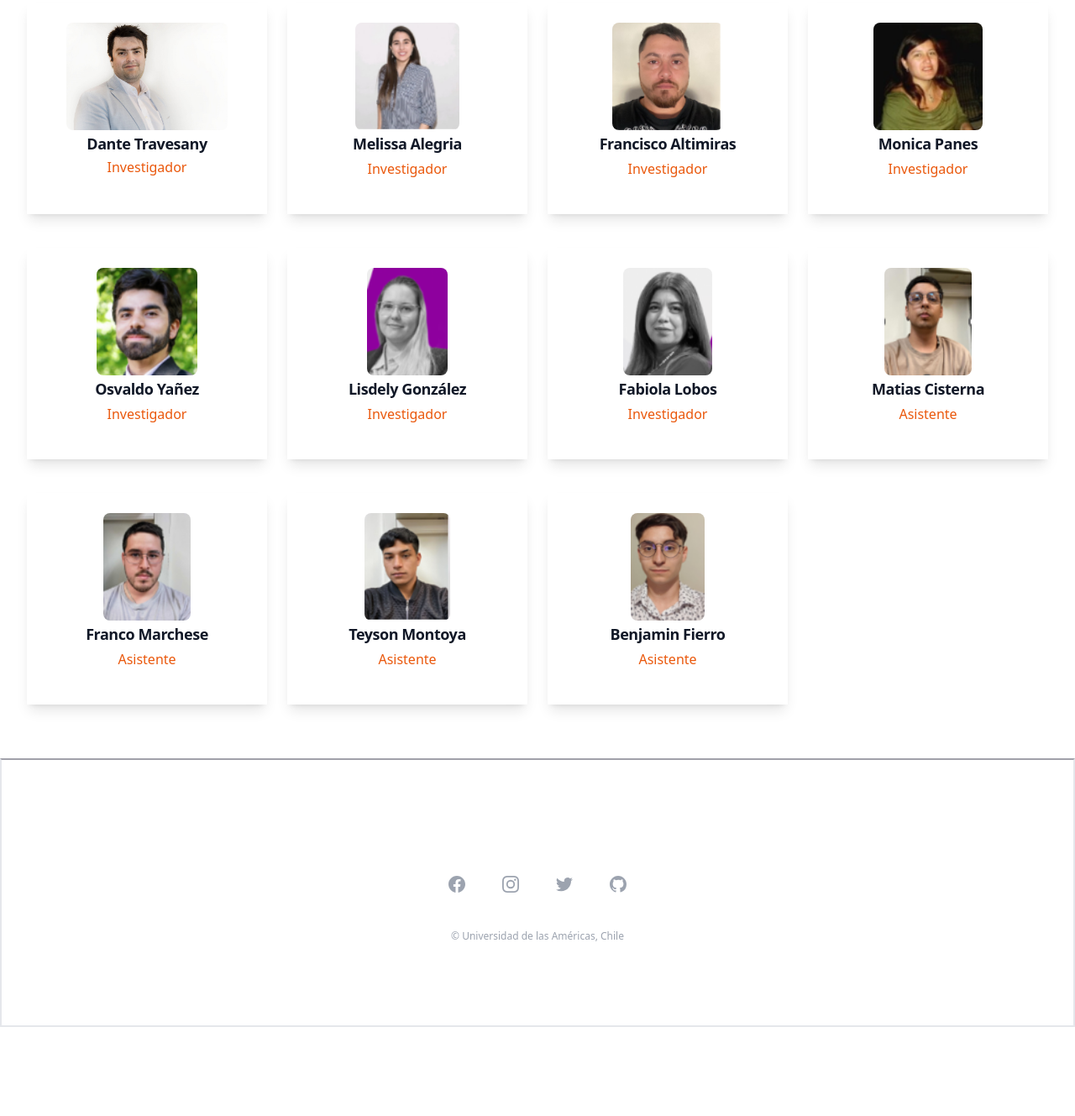
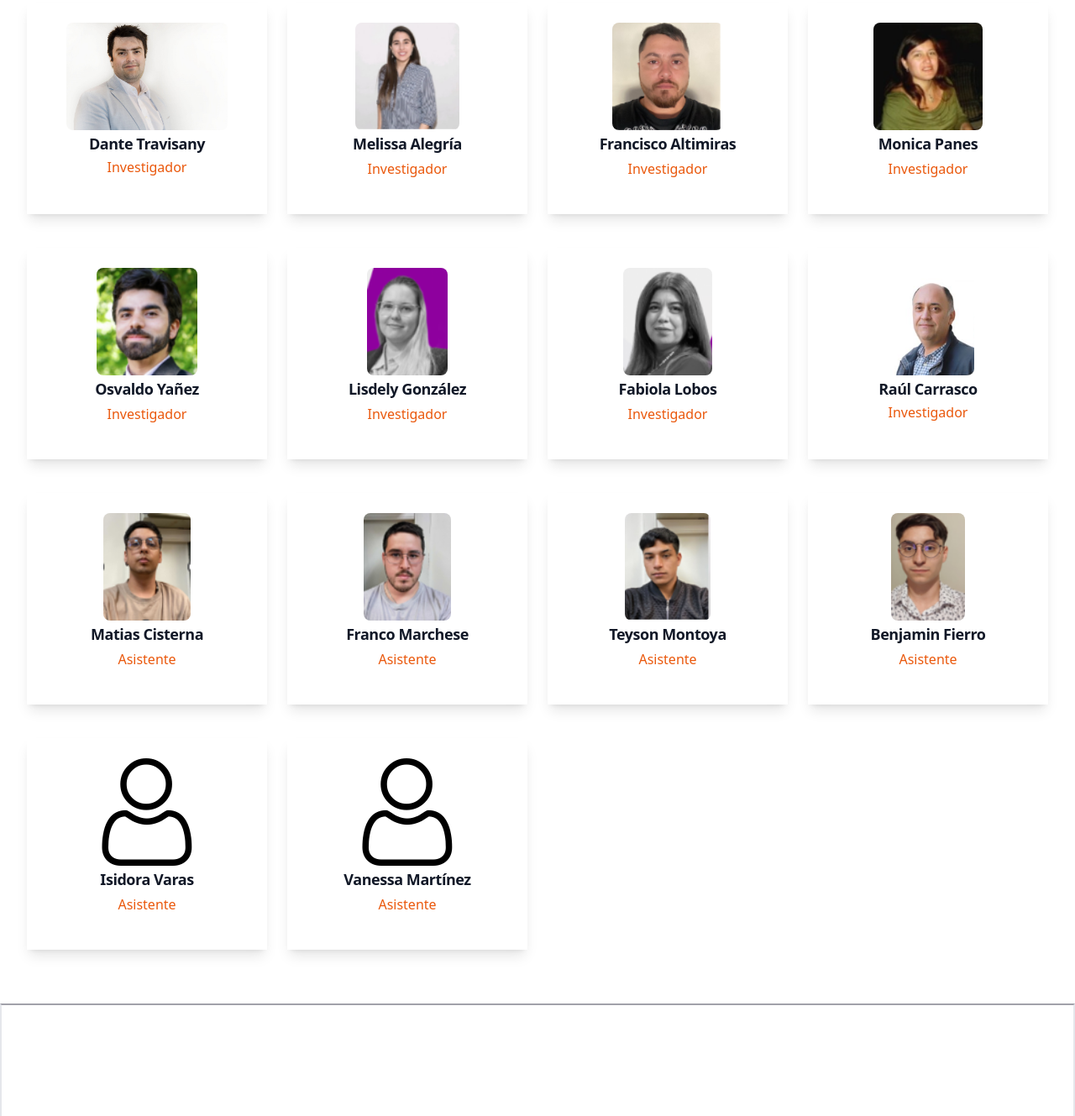
Before and after one commit to Franco-Marchese/nids-static, a website: page src/templates/team.html in a window 1280 px wide. Shown: the part 349-1678 px from the top of the page at 84% size. Before the commit the page ends 1572 px from the top, so only its background shows below. Drawn offline with Linux system fonts and the light colour scheme.

Commit message:
fix: algunos nombre corregidos y agregados miembros faltantes

```diff
--- a/src/templates/team.html
+++ b/src/templates/team.html
@@ -52,7 +52,7 @@
                 <img class="h-32 object-contain rounded-lg" src="./img/investigadores/inv dante.jpg" alt="">
               </div>
               <div class="text-center ">
-                <a href="htmls/investigadores.html/dante.html" target=blank_ class="text-lg font-semibold leading-8 tracking-tight text-gray-900 hover:text-orange-600">Dante Travesany<span aria-hidden="true"></span></a>
+                <a href="htmls/investigadores.html/dante.html" target=blank_ class="text-lg font-semibold leading-8 tracking-tight text-gray-900 hover:text-orange-600">Dante Travisany<span aria-hidden="true"></span></a>
               </div>
               <p class="text-base  text-center text-orange-600 pb-10">Investigador</p>
 
@@ -62,7 +62,7 @@
                 <img class="h-32 object-contain rounded-lg" src="./img/investigadores/inv melissa.png" alt="">
               </div>
               <div class="text-center ">
-                <a href="htmls/investigadores.html/melissa.html" target=blank_ class="text-lg font-semibold leading-8 tracking-tight text-gray-900 hover:text-orange-600">Melissa Alegria<span aria-hidden="true"></span></a>
+                <a href="htmls/investigadores.html/melissa.html" target=blank_ class="text-lg font-semibold leading-8 tracking-tight text-gray-900 hover:text-orange-600">Melissa Alegría<span aria-hidden="true"></span></a>
               </div>
               <p class="text-base leading-7 text-center text-orange-600 ">Investigador</p>
 
@@ -117,13 +117,23 @@
               <p class="text-base leading-7 text-center text-orange-600 pb-10">Investigador</p>
 
             </li>
+            <li class="shadow-lg pt-6">
+              <div class="text-center flex justify-center ">
+                <img class="h-32 object-contain rounded-lg" src="./img/investigadores/inv raul.png" alt="">
+              </div>
+              <div class="text-center ">
+                <a href="htmls/investigadores.html/dante.html" target=blank_ class="text-lg font-semibold leading-8 tracking-tight text-gray-900 hover:text-orange-600">Raúl Carrasco<span aria-hidden="true"></span></a>
+              </div>
+              <p class="text-base  text-center text-orange-600 pb-10">Investigador</p>
+
+            </li>
           <!-- Lista de asistentes -->
             <li class="shadow-lg  pt-6">
               <div class="text-center flex justify-center ">
                 <img class="h-32 object-contain rounded-lg" src="./img/asistentes/as matias.png" alt="">
               </div>
               <div class="text-center ">
-                <a href="profiles/asistentes.html/matias.html" target=blank_ class="text-lg font-semibold leading-8 tracking-tight text-gray-900 hover:text-orange-600">Matias Cisterna<span aria-hidden="true"></span></a>
+                <a href="#" target=blank_ class="text-lg font-semibold leading-8 tracking-tight text-gray-900 hover:text-orange-600">Matias Cisterna<span aria-hidden="true"></span></a>
               </div>
               <p class="text-base leading-7 text-center text-orange-600 pb-10">Asistente</p>
 
@@ -133,7 +143,7 @@
                 <img class="h-32 object-contain rounded-lg" src="./img/asistentes/as franco.png" alt="">
               </div>
               <div class="text-center ">
-                <a href="profiles/asistentes.html/franco.html" target=blank_ class="text-lg font-semibold leading-8 tracking-tight text-gray-900 hover:text-orange-600">Franco Marchese<span aria-hidden="true"></span></a>
+                <a href="#" target=blank_ class="text-lg font-semibold leading-8 tracking-tight text-gray-900 hover:text-orange-600">Franco Marchese<span aria-hidden="true"></span></a>
               </div>
               <p class="text-base leading-7 text-center text-orange-600 pb-10">Asistente</p>
 
@@ -142,9 +152,8 @@
               <div class="text-center flex justify-center ">
                 <img class="h-32 object-contain rounded-lg" src="./img/asistentes/as teyson.png" alt="">
               </div>
-              <!-- h3 class=" text-lg font-semibold leading-8 tracking-tight text-gray-900 text-center">Teyson Montoya</h3 -->
               <div class="text-center ">
-                <a href="profiles/asistentes.html/teyson.html" target=blank_ class="text-lg font-semibold leading-8 tracking-tight text-gray-900 hover:text-orange-600">Teyson Montoya<span aria-hidden="true"></span></a>
+                <a href="#" target=blank_ class="text-lg font-semibold leading-8 tracking-tight text-gray-900 hover:text-orange-600">Teyson Montoya<span aria-hidden="true"></span></a>
               </div>
               <p class="text-base leading-7 text-center text-orange-600 pb-10">Asistente</p>
 
@@ -154,7 +163,25 @@
                 <img class="h-32 object-contain rounded-lg" src="./img/asistentes/as benja.png" alt="">
               </div>
               <div class="text-center ">
-                <a href="profiles/asistentes.html/benjamin.html" target=blank_ class="text-lg font-semibold leading-8 tracking-tight text-gray-900 hover:text-orange-600">Benjamin Fierro<span aria-hidden="true"></span></a>
+                <a href="#" target=blank_ class="text-lg font-semibold leading-8 tracking-tight text-gray-900 hover:text-orange-600">Benjamin Fierro<span aria-hidden="true"></span></a>
+              </div>
+              <p class="text-base leading-7 text-center text-orange-600 pb-10">Asistente</p>
+            </li>
+            <li class="shadow-lg pt-6">
+              <div class="text-center flex justify-center ">
+                <img class="h-32 object-contain rounded-lg" src="./img/extras/user.png" alt="">
+              </div>
+              <div class="text-center ">
+                <a href="#" target=blank_ class="text-lg font-semibold leading-8 tracking-tight text-gray-900 hover:text-orange-600">Isidora Varas<span aria-hidden="true"></span></a>
+              </div>
+              <p class="text-base leading-7 text-center text-orange-600 pb-10">Asistente</p>
+            </li>
+            <li class="shadow-lg pt-6">
+              <div class="text-center flex justify-center ">
+                <img class="h-32 object-contain rounded-lg" src="./img/extras/user.png" alt="">
+              </div>
+              <div class="text-center ">
+                <a href="#" target=blank_ class="text-lg font-semibold leading-8 tracking-tight text-gray-900 hover:text-orange-600">Vanessa Martínez<span aria-hidden="true"></span></a>
               </div>
               <p class="text-base leading-7 text-center text-orange-600 pb-10">Asistente</p>
             </li>
@@ -176,7 +203,7 @@
               <div class="text-center flex justify-center ">
                 <img class="h-32 w-42 object-contain rounded-lg" src="./img/investigadores/inv melissa.png" alt="">
               </div>
-              <h3 class="text-lg font-semibold leading-8 tracking-tight text-gray-900 text-center">Melissa Alegria</h3>
+              <h3 class="text-lg font-semibold leading-8 tracking-tight text-gray-900 text-center">Melissa Alegría</h3>
               <p class="text-base leading-7 text-center text-orange-600">Investigador</p>
 
             </li>
@@ -220,6 +247,14 @@
               <p class="text-base leading-7 text-center text-orange-600">Investigador</p>
 
             </li>
+            <li class="shadow-lg bg-gray-50 pt-6 min-w-[75%] snap-center">
+              <div class="text-center flex justify-center ">
+                <img class="h-32 w-42 object-contain rounded-lg" src="./img/investigadores/inv raul.png" alt="">
+              </div>
+              <h3 class="text-lg font-semibold leading-8 tracking-tight text-gray-900 text-center">Raúl Carrasco</h3>
+              <p class="text-base leading-7 text-center text-orange-600">Investigador</p>
+
+            </li>
           </ul>
           <div class="mb-8 pt-2 grid grid-cols-4 md:hidden">
             <div class="bg-gray-200 rounded-b-full shadow-sm p-2 col-start-2 col-span-2 grid grid-cols-3">
@@ -251,10 +286,6 @@
                 <img class="h-32 w-42 object-contain rounded-lg" src="./img/asistentes/as teyson.png" alt="">
               </div>
               <h3 class=" text-lg font-semibold leading-8 tracking-tight text-gray-900 text-center">Teyson Montoya</h3>
-
-              <!-- <div class="text-center ">
-                <a href="profile.html" target=blank_ class="text-lg font-semibold leading-8 tracking-tight text-gray-900 hover:text-orange-600">Teyson Montoya<span aria-hidden="true"></span></a>
-              </div> -->
               <p class="text-base leading-7 text-center text-orange-600">Asistente</p>
 
             </li>
@@ -263,6 +294,20 @@
                 <img class="h-32 w-42 object-contain rounded-lg" src="./img/asistentes/as benja.png" alt="">
               </div>
               <h3 class=" text-lg font-semibold leading-8 tracking-tight text-gray-900 text-center">Benjamin Fierro</h3>
+              <p class="text-base leading-7 text-center text-orange-600">Asistente</p>
+            </li>
+            <li class="shadow-lg bg-gray-50 pt-6 min-w-[75%] snap-center">
+              <div class="text-center flex justify-center ">
+                <img class="h-32 w-42 object-contain rounded-lg" src="./img/extras/user.png" alt="">
+              </div>
+              <h3 class=" text-lg font-semibold leading-8 tracking-tight text-gray-900 text-center">Isidora Varas</h3>
+              <p class="text-base leading-7 text-center text-orange-600">Asistente</p>
+            </li>
+            <li class="shadow-lg bg-gray-50 pt-6 min-w-[75%] snap-center">
+              <div class="text-center flex justify-center ">
+                <img class="h-32 w-42 object-contain rounded-lg" src="./img/extras/user.png" alt="">
+              </div>
+              <h3 class=" text-lg font-semibold leading-8 tracking-tight text-gray-900 text-center">Vanessa Martínez</h3>
               <p class="text-base leading-7 text-center text-orange-600">Asistente</p>
             </li>
           </ul>
```
Also changed, not shown: src/templates/img/extras/user.png (added), src/templates/img/investigadores/inv raul.png (added). Lines whose indentation alone changed are shown as unchanged.
